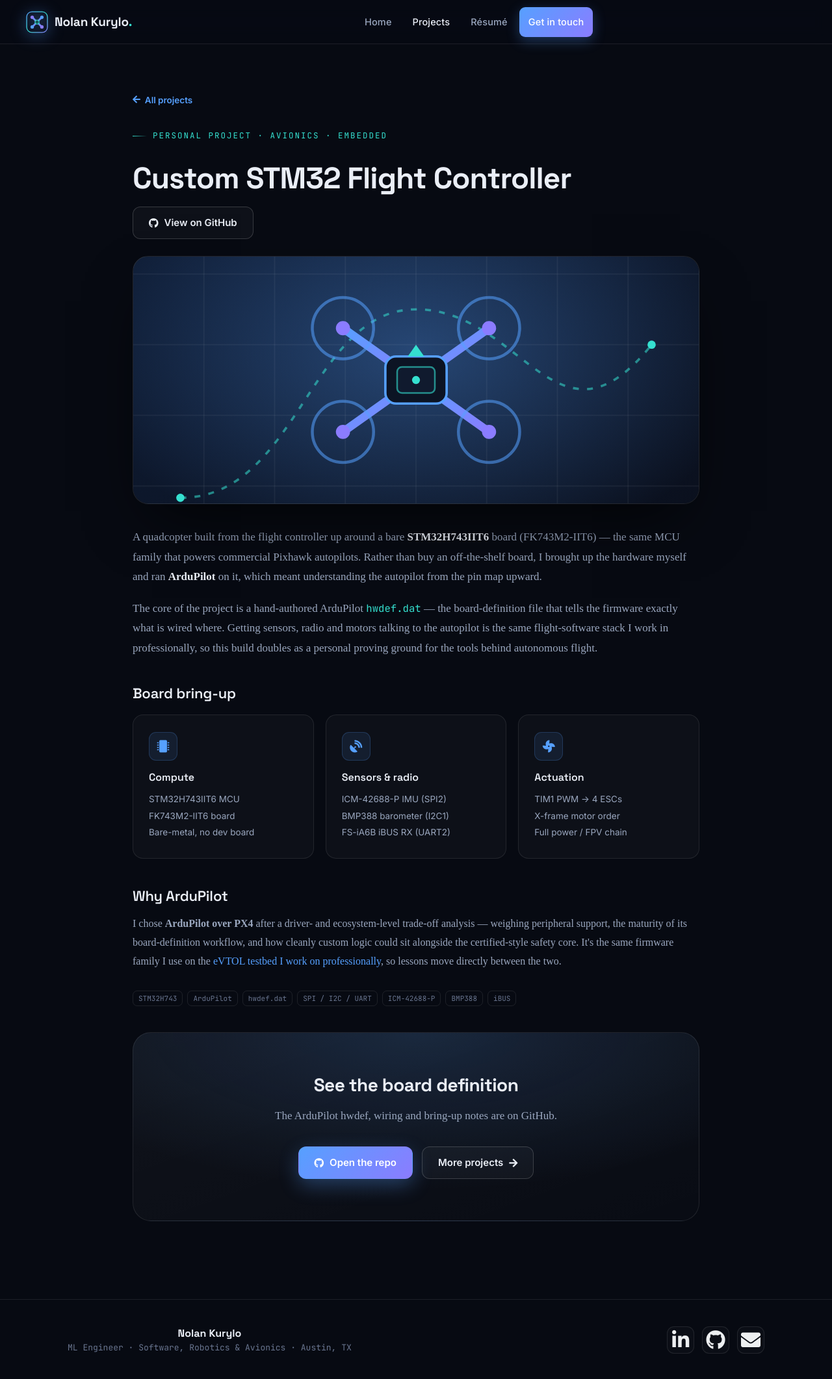
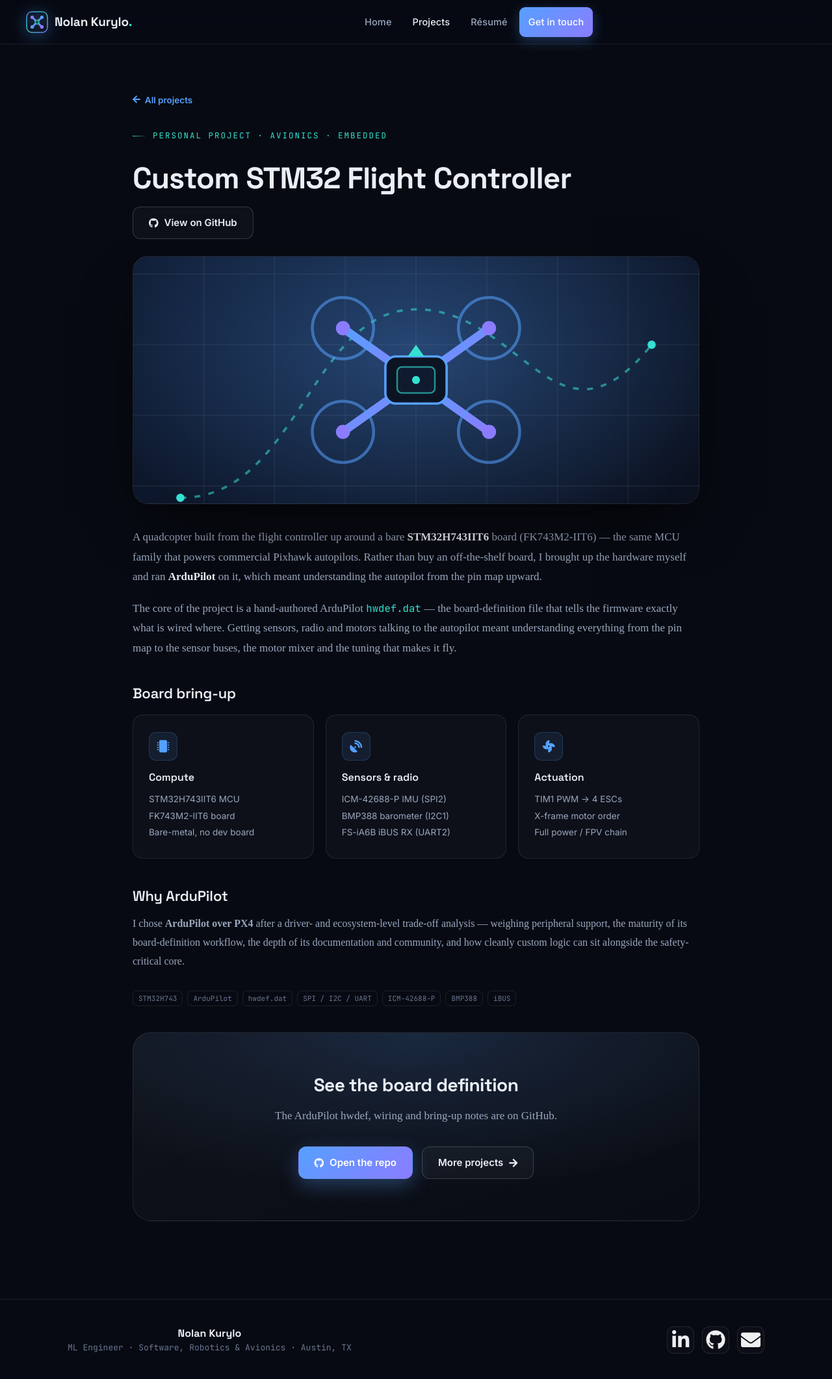
Before and after one commit to nolankurylo/nolankurylo.github.io, a Jekyll site: the page built from pages/projects/drone-fc.html, in a window 1280 px wide. Shown: the whole page at 65% size. Built offline with Jekyll 4.4.1, drawn with Linux system fonts in a browser that asks for light colours; nearby versions of some CDN libraries; comment, search, counter and statistics services are not loaded.

Commit message:
Fully separate personal flight controller from work testbed
The STM32 flight controller was a personal project and must not read as
related to the work eVTOL testbed in any way:
- Removed the cross-link and "same firmware family I use at work"
  framing from the flight-controller page; ArduPilot rationale now
  stands on its own merits.
- Removed the "proving ground for tools I use professionally" sentence.
- Replaced the testbed page's "Same stack, my own hardware" CTA (which
  linked to the personal build) with a neutral get-in-touch CTA.
- Homepage about-copy now labels the STM32 build explicitly as a
  personal project, decoupled from the professional narrative.
- Project cards tagged "Personal Project · Avionics" on the homepage
  and project directory.

Co-Authored-By: Claude Fable 5 <noreply@anthropic.com>
Claude-Session: https://claude.ai/code/session_014gUyDpDjTMfsYX74ea4bTA

```diff
--- a/pages/projects.html
+++ b/pages/projects.html
@@ -38,7 +38,7 @@ permalink: /projects/
             </a>
             <a class="pcard reveal" href="/projects/drone-fc/">
                 <div class="pcard-media svg-media">
-                    <span class="pcard-tag">Avionics · Flight Control</span>
+                    <span class="pcard-tag">Personal Project · Avionics</span>
                     <img src="/assets/img/drone-fc.svg" alt="Custom STM32 Flight Controller">
                 </div>
                 <div class="pcard-body">
--- a/pages/projects/drone-fc.html
+++ b/pages/projects/drone-fc.html
@@ -31,8 +31,8 @@ permalink: /projects/drone-fc/
             <p style="color:var(--muted);font-size:17px;line-height:1.8;">
                 The core of the project is a hand-authored ArduPilot <code style="color:var(--accent-2);font-family:var(--font-mono)">hwdef.dat</code> —
                 the board-definition file that tells the firmware exactly what is wired where. Getting sensors, radio
-                and motors talking to the autopilot is the same flight-software stack I work in professionally, so this
-                build doubles as a personal proving ground for the tools behind autonomous flight.
+                and motors talking to the autopilot meant understanding everything from the pin map to the sensor
+                buses, the motor mixer and the tuning that makes it fly.
             </p>
         </div>
 
@@ -58,9 +58,8 @@ permalink: /projects/drone-fc/
         <h2 class="h1-title" style="font-size:22px;margin-bottom:16px;">Why ArduPilot</h2>
         <p style="color:var(--muted);font-size:16px;line-height:1.8;margin-bottom:30px;">
             I chose <strong>ArduPilot over PX4</strong> after a driver- and ecosystem-level trade-off analysis —
-            weighing peripheral support, the maturity of its board-definition workflow, and how cleanly custom logic
-            could sit alongside the certified-style safety core. It's the same firmware family I use on the
-            <a href="/projects/evtol-testbed/">eVTOL testbed I work on professionally</a>, so lessons move directly between the two.
+            weighing peripheral support, the maturity of its board-definition workflow, the depth of its documentation
+            and community, and how cleanly custom logic can sit alongside the safety-critical core.
         </p>
 
         <div class="pcard-stack" style="margin-bottom:40px;">
--- a/pages/projects/evtol-testbed.html
+++ b/pages/projects/evtol-testbed.html
@@ -309,10 +309,10 @@ permalink: /projects/evtol-testbed/
         </div>
 
         <div class="cta">
-            <h2 style="font-size:28px;">Same stack, my own hardware</h2>
-            <p>I run the same flight-software family at home — on a flight controller I brought up from a bare STM32.</p>
+            <h2 style="font-size:28px;">Working on something that flies?</h2>
+            <p>I'm always happy to talk autonomy, avionics and the ML that powers them.</p>
             <div class="cta-actions">
-                <a class="btn-nk btn-primary-nk" href="/projects/drone-fc/"><i class="fas fa-microchip"></i> See my STM32 flight controller</a>
+                <a class="btn-nk btn-primary-nk" href="/contact"><i class="fas fa-paper-plane"></i> Get in touch</a>
                 <a class="btn-nk btn-ghost-nk" href="/projects">More projects <i class="fas fa-arrow-right"></i></a>
             </div>
         </div>
```
Also changed, not shown: index.html (+4 -4 lines).
